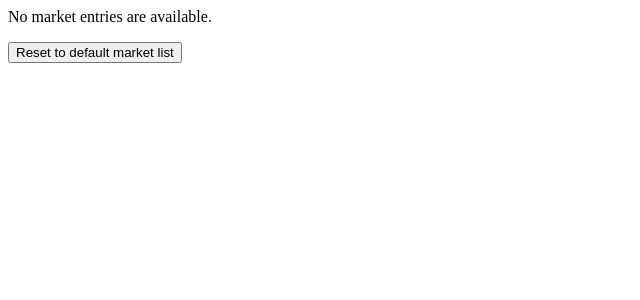
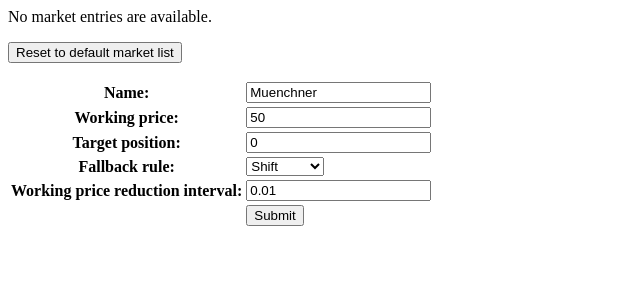
Before and after one commit to ryklith/django_forms, a Django app: page /market_list/ in a window 1280 px wide. Shown: the top 300 px of the page, without its empty margins (0-640 px from the left). Run offline with Django 3.2, Linux system fonts and the light colour scheme; data that the repository does not hold is empty.

```diff
--- /dev/null
+++ b/market_list/forms.py
@@ -0,0 +1,8 @@
+from django import forms
+from .models import CompetitionRequest
+
+
+class CompetitionRequestForm(forms.ModelForm):
+    class Meta:
+        model = CompetitionRequest
+        fields = '__all__'
--- a/market_list/models.py
+++ b/market_list/models.py
@@ -38,3 +38,8 @@ def fill_default_market_list():
 
     d = MarketListEntry(name="Dortmunder", price=47., position=3)
     d.save()
+
+
+def add_market_entry(name="", price=0, position=100):
+    a = MarketListEntry(name=name, price=price, position=position)
+    a.save()
--- a/market_list/templates/market_list/index.html
+++ b/market_list/templates/market_list/index.html
@@ -1,9 +1,11 @@
 {% if list %}
-    <ul>
+    <table border="1">
     {% for entry in list %}
-        <li>{{ entry.name }}</li>
+        <tr>
+        <td>{{ entry.position }}</td><td> {{ entry.name }}</td><td>{{ entry.price }}</td>
+        </tr>
     {% endfor %}
-    </ul>
+    </table>
 {% else %}
     <p>No market entries are available.</p>
 {% endif %}
@@ -12,3 +14,11 @@
     {% csrf_token %}
     <input type="submit" value="Reset to default market list"/>
 </form>
+
+<form action="{% url 'market_list:submit_request' %}" method="post">
+    {% csrf_token %}
+    <table>
+    {{ form.as_table }}
+    <tr><td></td><td><input type="submit" value="Submit"/></td></tr>
+    </table>
+</form>
--- a/market_list/urls.py
+++ b/market_list/urls.py
@@ -4,6 +4,6 @@ from . import views
 
 urlpatterns = [
     url(r'^$', views.index, name='index'),
-    url(r'^fill/', views.fill_market_list,
-        name='fill_market_list')
+    url(r'^fill/', views.fill_market_list, name='fill_market_list'),
+    url(r'^submit/', views.submit_request, name='submit_request')
 ]
--- a/market_list/views.py
+++ b/market_list/views.py
@@ -2,15 +2,36 @@ from django.http import HttpResponse, HttpResponseRedirect
 from django.shortcuts import render
 from django.core.urlresolvers import reverse
 
-from .models import MarketListEntry, fill_default_market_list
+from .models import MarketListEntry, fill_default_market_list, add_market_entry
+from .forms import CompetitionRequestForm
+
+
+def get_context():
+    list = MarketListEntry.objects.order_by('position')
+    defaults = {'name': "Muenchner",
+                'working_price': 50,
+                'target_position': 0,
+                'fallback_rule': 'SH',
+                'working_price_reduction_interval': 0.01
+                }
+    form = CompetitionRequestForm(initial=defaults)
+    context = {'list': list, 'form': form}
+    return context
 
 
 def index(request):
-    list = MarketListEntry.objects.order_by('position')
-    context = {'list': list}
-    return render(request, 'market_list/index.html', context)
+    return render(request, 'market_list/index.html', get_context())
 
 
 def fill_market_list(request):
     fill_default_market_list()
-    return HttpResponseRedirect(reverse('market_list:index'))
+    return HttpResponseRedirect(reverse('market_list:index'), get_context())
+
+
+def submit_request(request):
+    name = request.POST['name']
+    price = request.POST['working_price']
+    position = request.POST['target_position']
+    add_market_entry(name, price, position)
+
+    return HttpResponseRedirect(reverse('market_list:index'), get_context())
```
